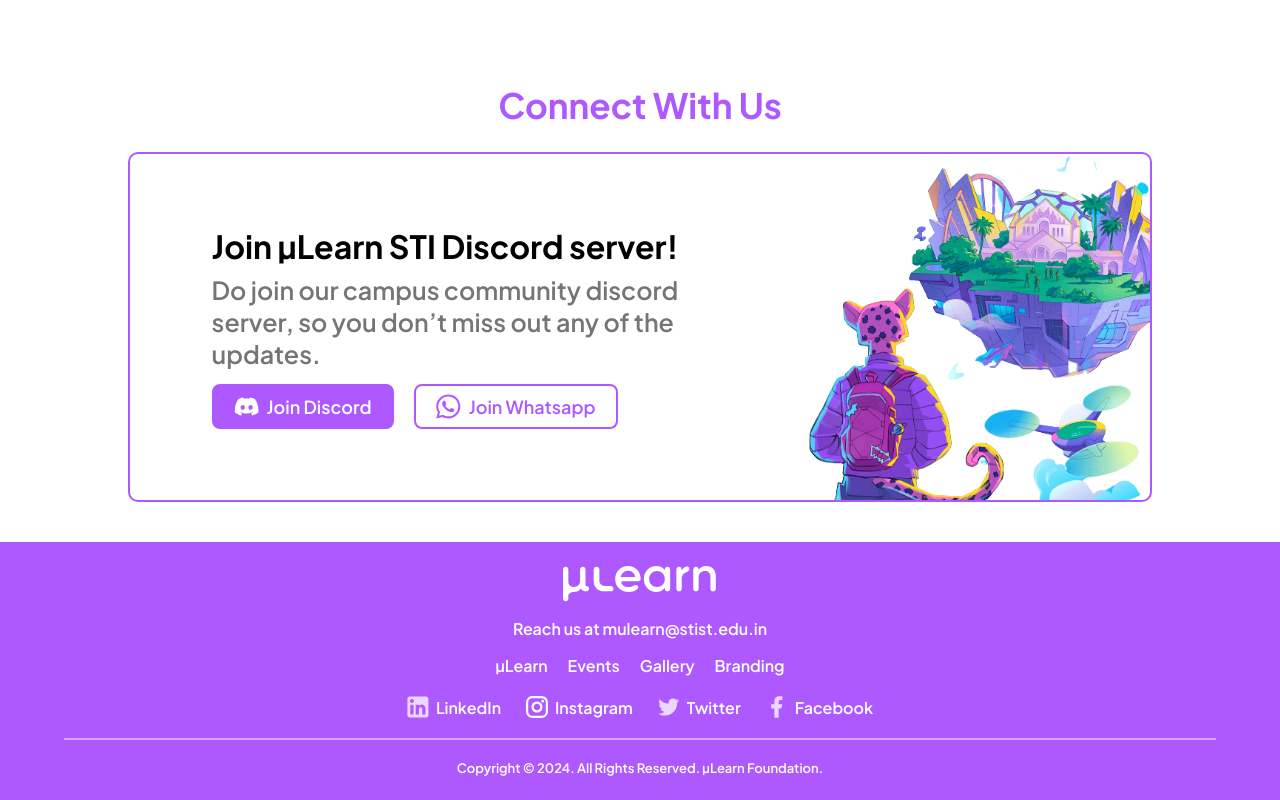
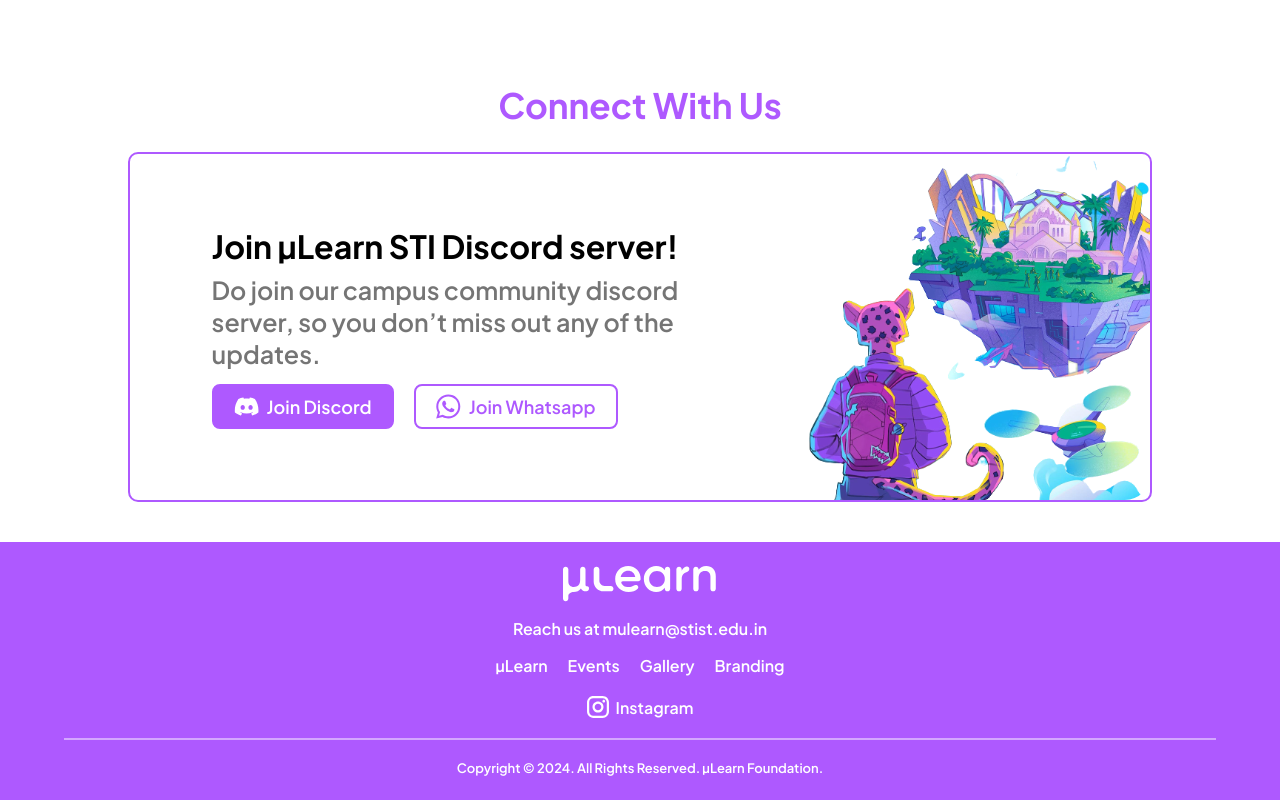
Before and after one commit to aaronrthomas/mulearn-stist, a React (Vite) app: page / in a window 1280 px wide. Shown: the part 4655-5455 px from the top of the page. Built offline with nearby package versions, Linux system fonts and the light colour scheme.

Commit message:
memmories added

```diff
--- a/src/Components/Footer/Footer.tsx
+++ b/src/Components/Footer/Footer.tsx
@@ -28,22 +28,22 @@
                 </div>
             </div>
             <div className={styles.socialMedia}>
-                <a href={data.linkedIn}>
+                {/* <a href={data.linkedIn}>
                     <LinkedIn />
                     LinkedIn
-                </a>
+                </a> */}
                 <a href={data.instagram}>
                     <Instagram />
                     Instagram
                 </a>
-                <a href={data.twitter}>
+                {/* <a href={data.twitter}>
                     <Twitter />
                     Twitter
                 </a>
                 <a href={data.facebook}>
                     <Facebook />
                     Facebook
-                </a>
+                </a> */}
             </div>
             <div className={styles.line}></div>
             <div className={styles.ptag}>
```
